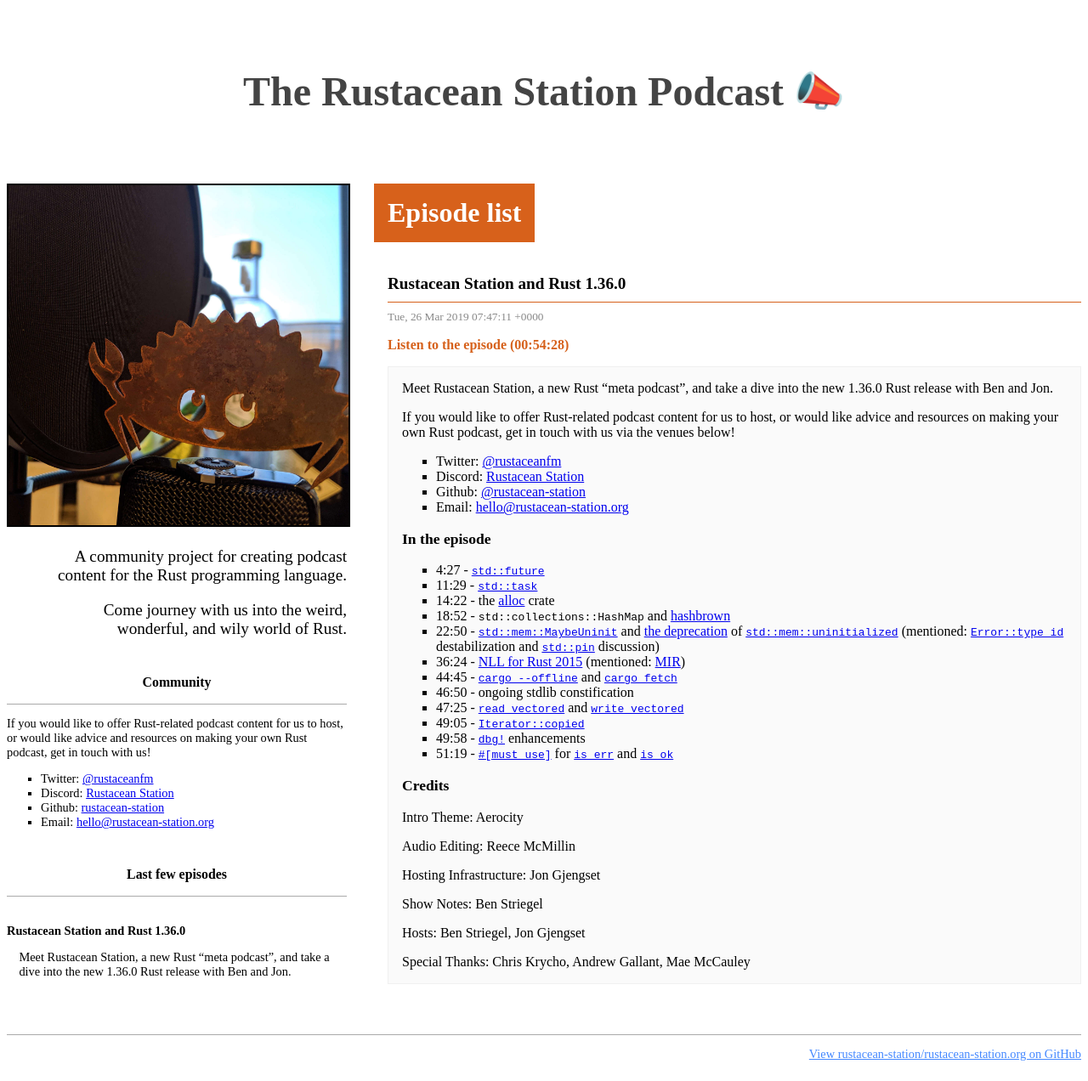
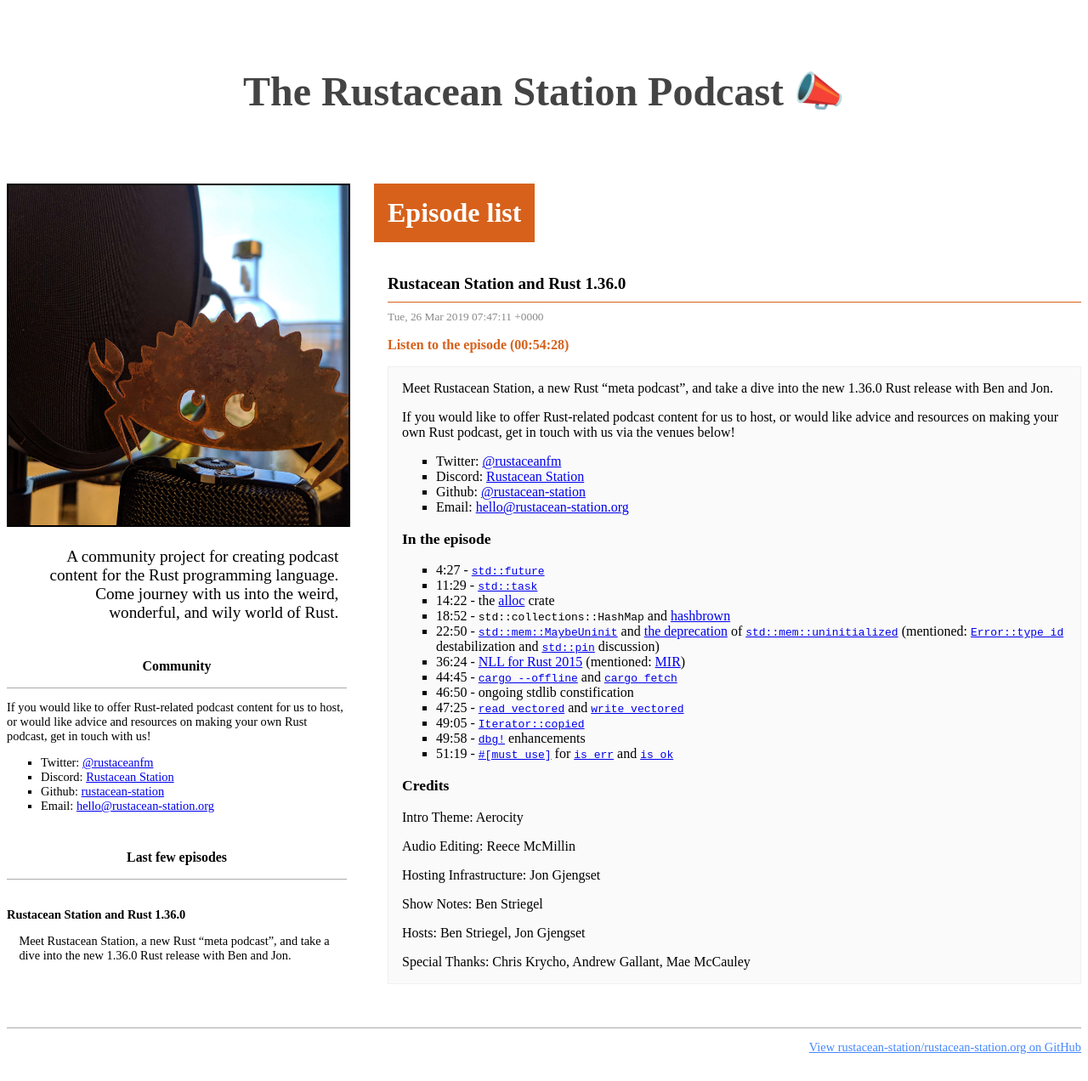
Before and after one commit to rustacean-station/rustacean-station.org, a Jekyll site: the page built from index.html, in a window 1280 px wide. Shown: the whole page at 85% size. Built offline with Jekyll 4.4.1, drawn with Linux system fonts in a browser that asks for light colours.

Commit message:
Happier on mobile

```diff
--- a/_layouts/default.html
+++ b/_layouts/default.html
@@ -21,8 +21,7 @@
 				 "
 				 src="/images/artwork-4x.jpg"
 				/>
-				<p>{{ site.subtitle }}
-				<p>{{ site.description }}
+				<p>{{ site.subtitle }} {{ site.description }}
 
 				<div class="box">
 					<h2>Community</h2>
--- a/style.css
+++ b/style.css
@@ -1,9 +1,20 @@
 body > h1 {
-	font-size: 3em;
+	font-size: 1.5em;
 	text-align: center;
 	padding: 1em 0;
 	color: #444;
 }
+	@media screen and (min-width: 50em) {
+		body > h1 {
+			font-size: 2em;
+			padding: 1em 0;
+		}
+	}
+	@media screen and (min-width: 65em) {
+		body > h1 {
+			font-size: 3em;
+		}
+	}
 body > h1 a {
 	color: inherit;
 	text-decoration: none;
@@ -14,51 +25,91 @@
 #wrapper {
 	display: grid;
 	max-width: 80em;
-	margin: 0 auto;
-	grid-template-columns: 25em auto;
+	margin: 0 2em;
+	grid-template-columns: auto;
 	grid-column-gap: 3em;
 }
+@media screen and (min-width: 50em) {
+	#wrapper {
+		grid-template-columns: 15em auto;
+	}
+}
+@media screen and (min-width: 70em) {
+	#wrapper {
+		grid-template-columns: 25em auto;
+		margin: 0 auto;
+	}
+}
 #wrapper > header {
-	grid-column: 1;
-	grid-row: 1;
 }
 	#wrapper > header > img {
-		max-width: 100%;
 		border: 2px solid black;
+		float: right;
+		max-width: 30%;
+		margin-bottom: 2em;
+	}
+	@media screen and (min-width: 50em) {
+		#wrapper > header > img {
+			float: none;
+			max-width: 100%;
+			margin-bottom: 0;
+		}
 	}
 	#wrapper > header > p {
 		font-size: 1.2em;
-		text-align: right;
-		padding-left: 10%;
+		margin-right: 30%;
+		padding-right: 1em;
+	}
+	@media screen and (min-width: 50em) {
+		#wrapper > header > p {
+			margin-right: 0;
+			padding-right: 0;
+			padding: 0 .5em;
+		}
+	}
+	@media screen and (min-width: 70em) {
+		#wrapper > header > p {
+			text-align: right;
+			padding-left: 2em;
+		}
 	}
 #wrapper > section {
-	grid-column: 2;
-	grid-row: 1;
 }
 	#wrapper > section > h2 {
-		font-size: 2em;
-		margin-top: .5em;
+		font-size: 1.5em;
+		margin-top: 3em;
 		background-color: #d7611b;
 		color: white;
 		display: inline-block;
 		outline: .5em solid #d7611b;
 	}
+	@media screen and (min-width: 50em) {
+		#wrapper > section > h2 {
+			font-size: 2em;
+			margin-top: .5em;
+		}
+	}
 #wrapper > footer {
 	grid-column-start: 1;
-	grid-column-end: span 2;
-	grid-row: 2;
+	grid-column-end: -1;
 
 	border-top: 1px solid #AAA;
 	font-size: 0.9em;
-	text-align: right;
+	text-align: center;
 	margin-top: 3em;
 }
 	#wrapper > footer a {
 		color: #48F;
 	}
+	@media screen and (min-width: 50em) {
+		#wrapper > footer {
+			text-align: right;
+		}
+	}
 #wrapper > header> .box {
 	margin-top: 3em;
 	font-size: 0.9em;
+	clear: both;
 }
 	#wrapper > header > .box > h2 {
 		font-size: 1.1em;
@@ -67,8 +118,10 @@
 		border-bottom: 1px solid #AAA;
 	}
 
-#recent {
-}
+#recent { display: none; }
+	@media screen and (min-width: 50em) {
+		#recent { display: block; }
+	}
 	#recent article {
 	}
 	#recent article h1 {
```
